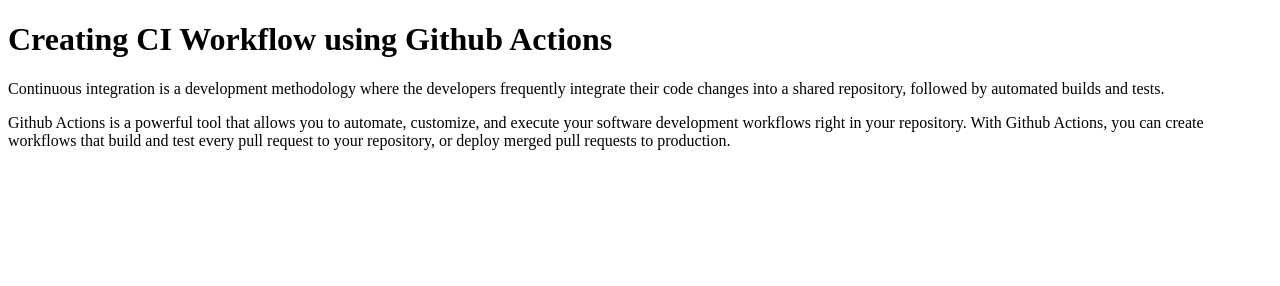
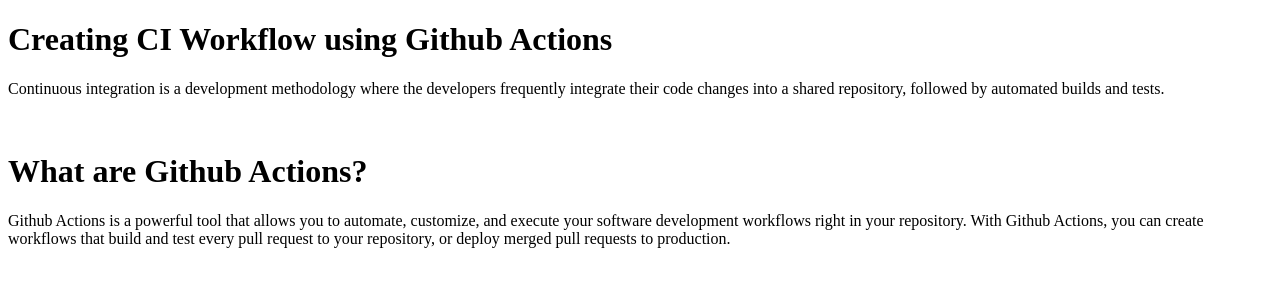
Before and after one commit to huiyingt/gfg-ci-workflow, a plain HTML site: page index.html in a window 1280 px wide. Drawn offline with Linux system fonts and the light colour scheme.

Commit message:
changes to index.html

```diff
--- a/index.html
+++ b/index.html
@@ -8,6 +8,8 @@
     <body>
         <h1>Creating CI Workflow using Github Actions</h1>
         <p>Continuous integration is a development methodology where the developers frequently integrate their code changes into a shared repository, followed by automated builds and tests.</p>
+    </br>
+        <h1>What are Github Actions?</h1>
         <p>Github Actions is a powerful tool that allows you to automate, customize, and execute your software development workflows right in your repository.
         With Github Actions, you can create workflows that build and test every pull request to your repository, or deploy merged pull requests to production.</p>
     </body>
```
